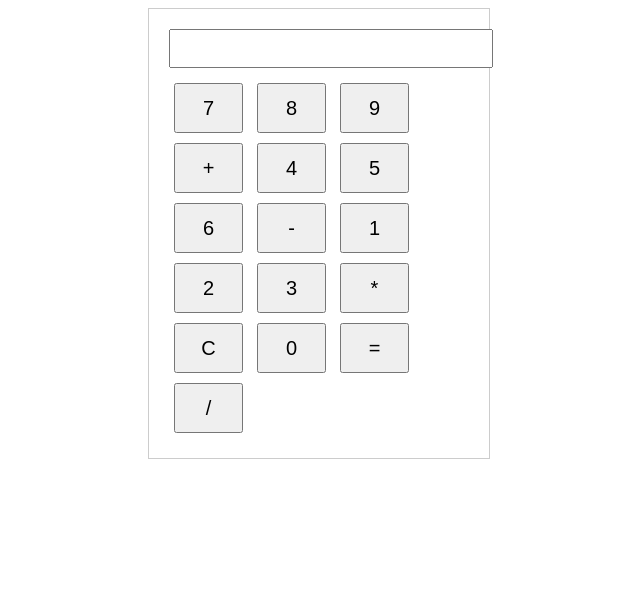
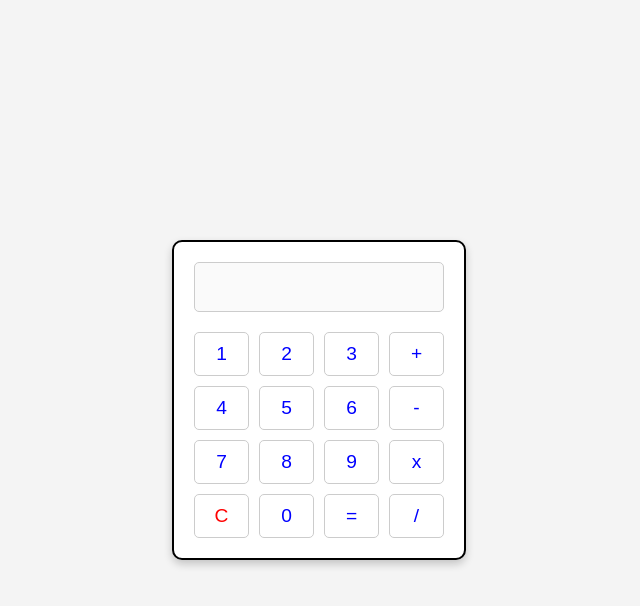
Before and after one commit to hoang10102006/oke, a website: page codethoi.html in a window 1280 px wide. Shown: the whole page, without its empty margins (321-961 px from the left). Drawn offline with Linux system fonts and the light colour scheme.

Commit message:
add mtinhcasio

```diff
--- a/codethoi.html
+++ b/codethoi.html
@@ -2,89 +2,114 @@
 <html lang="en">
 <head>
     <meta charset="UTF-8">
-    <title>Title</title>
+    <meta name="viewport" content="width=device-width, initial-scale=1.0">
+    <title>Calculator</title>
     <style>
-        .calculator {
-            width: 300px;
-            margin: 0 auto;
-            border: 1px solid #ccc;
-            padding: 20px;
+        body {
+            font-family: Arial, sans-serif;
+            display: flex;
+            justify-content: center;
+            align-items: center;
+            height: 100vh;
+            margin: 0;
+            background-color: #f4f4f4;
         }
 
-        input {
-            width: 100%;
-            margin-bottom: 10px;
-            padding: 10px;
+        .calculator {
+            border: 2px solid black;
+            padding: 20px;
+            border-radius: 10px;
+            background: white;
+            width: 250px;
+            box-shadow: 0 4px 8px rgba(0, 0, 0, 0.2);
         }
 
-        .buttons button {
-            width: 23%;
+        .display {
+            width: 100%;
             height: 50px;
-            margin: 5px;
-            font-size: 20px;
+            text-align: right;
+            font-size: 1.5em;
+            margin-bottom: 20px;
+            padding: 10px;
+            border: 1px solid #ccc;
+            border-radius: 5px;
+            box-sizing: border-box;
+        }
+
+        .button-grid {
+            display: grid;
+            grid-template-columns: repeat(4, 1fr);
+            gap: 10px;
+        }
+
+        button {
+            font-size: 1.2em;
+            padding: 10px;
+            border: 1px solid #ccc;
+            border-radius: 5px;
+            background-color: white;
+            color: blue;
+            cursor: pointer;
+            transition: background-color 0.3s ease;
+        }
+
+        button:hover {
+            background-color: #ddd;
+        }
+
+        .button-clear {
+            color: red;
         }
     </style>
 </head>
-
-<body>
-<!DOCTYPE html>
-<html>
-<head>
-    <title>Máy tính đơn giản</title>
-    <link rel="stylesheet" href="styles.css">
-</head>
 <body>
 <div class="calculator">
-    <input type="text" id="result" readonly>
-    <div class="buttons">
-        <button>7</button>
-        <button>8</button>
-        <button>9</button>
-        <button>+</button>
-        <button>4</button>
-        <button>5</button>
-        <button>6</button>
-        <button>-</button>
-        <button>1</button>
-        <button>2</button>
-        <button>3</button>
-        <button>*</button>
-        <button>C</button>
-        <button>0</button>
-        <button>=</button>
-        <button>/</button>
+    <input type="text" class="display" id="display" disabled>
+    <div class="button-grid">
+        <button onclick="appendNumber(1)">1</button>
+        <button onclick="appendNumber(2)">2</button>
+        <button onclick="appendNumber(3)">3</button>
+        <button onclick="appendOperator('+')">+</button>
+
+        <button onclick="appendNumber(4)">4</button>
+        <button onclick="appendNumber(5)">5</button>
+        <button onclick="appendNumber(6)">6</button>
+        <button onclick="appendOperator('-')">-</button>
+
+        <button onclick="appendNumber(7)">7</button>
+        <button onclick="appendNumber(8)">8</button>
+        <button onclick="appendNumber(9)">9</button>
+        <button onclick="appendOperator('*')">x</button>
+
+        <button class="button-clear" onclick="clearDisplay()">C</button>
+        <button onclick="appendNumber(0)">0</button>
+        <button onclick="calculate()">=</button>
+        <button onclick="appendOperator('/')">/</button>
     </div>
 </div>
+
 <script>
-    const result = document.getElementById('result');
-    const buttons = document.querySelectorAll('button');
+    const display = document.getElementById('display');
 
-    let currentNumber = '';
-    let operator = '';
+    function appendNumber(number) {
+        display.value += number;
+    }
 
-    buttons.forEach(button => {
-        button.addEventListener('click', () => {
-            const value = button.textContent;
+    function appendOperator(operator) {
+        display.value += ` ${operator} `;
+    }
 
-            if (value === 'C') {
-                currentNumber = '';
-                operator = '';
-                result.value = '';
-            } else if (value === '=') {
-                result.value = eval(currentNumber);
-                currentNumber = '';
-                operator = '';
-            } else if (value === '+' || value === '-' || value === '*' || value === '/') {
-                operator = value;
-                currentNumber += value;
-            } else {
-                currentNumber += value;
-                result.value = currentNumber;
-            }
-        });
-    });
+    function clearDisplay() {
+        display.value = '';
+    }
+
+    function calculate() {
+        try {
+            display.value = eval(display.value.replace('x', '*'));
+        } catch (error) {
+            display.value = 'Error';
+        }
+    }
 </script>
 </body>
 </html>
-</body>
-</html>
```
Also changed, not shown: module1/mtinh.html (added, +113 -0 lines).
